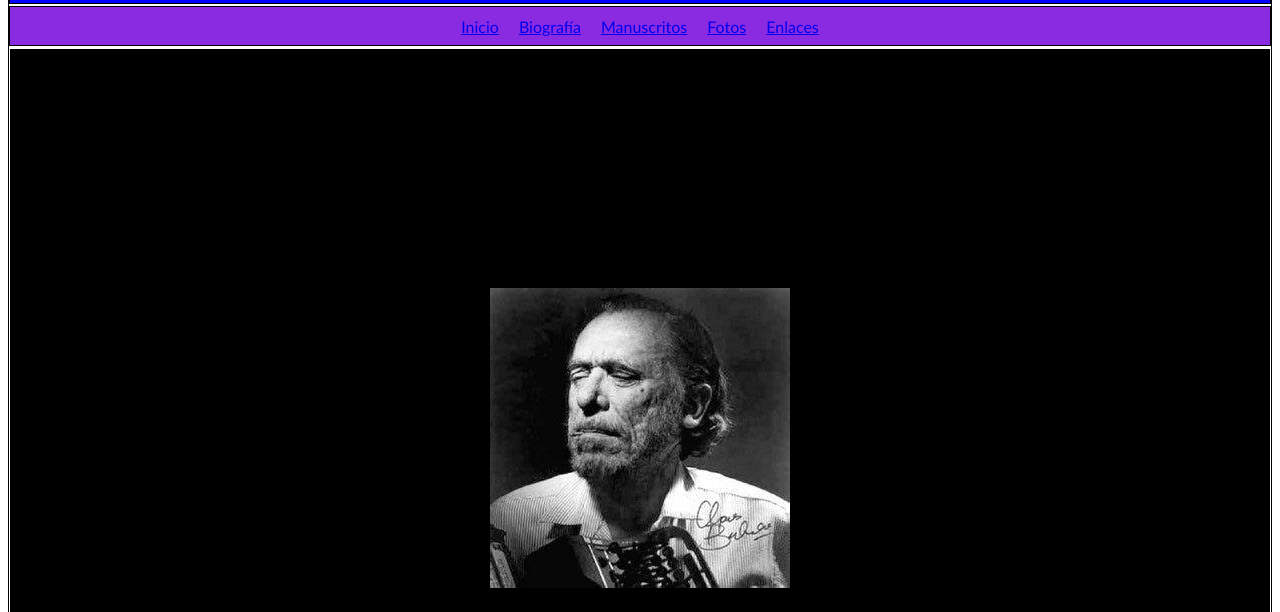
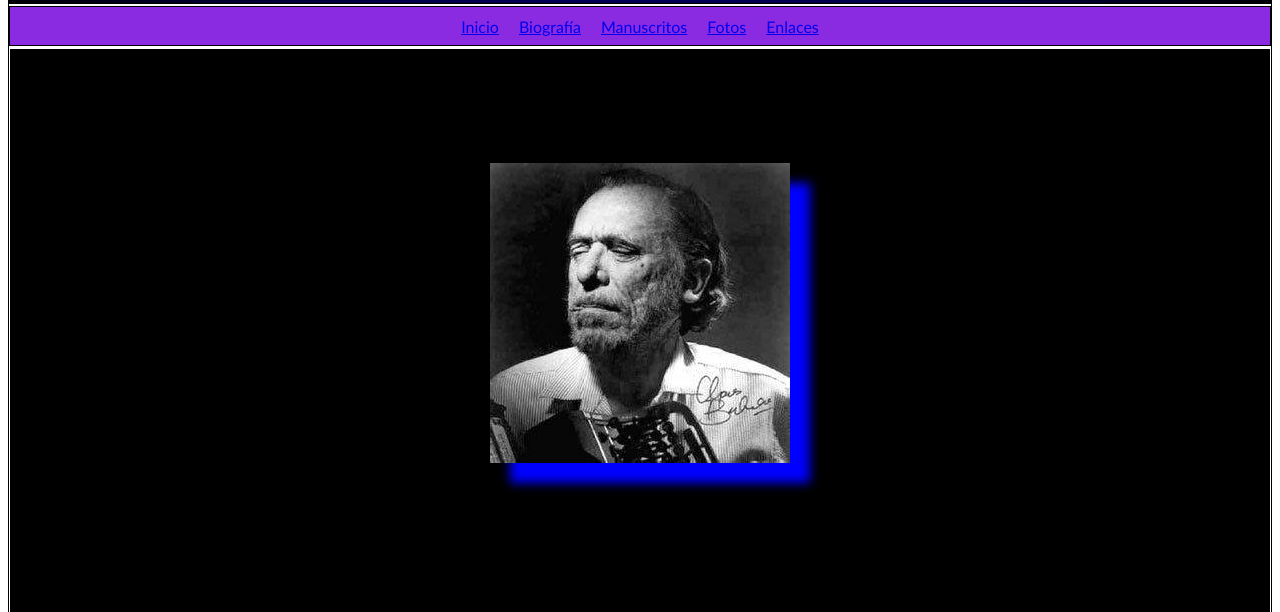
Before and after one commit to nicolasfossati/IdeaFossati, a plain HTML site: page pages/index.html in a window 1280 px wide. Shown: the part 75-687 px from the top of the page. Drawn offline with Linux system fonts and the light colour scheme.

Commit message:
Agregué gradientes al main y shadow a la foto Inicio

```diff
--- a/styles.css
+++ b/styles.css
@@ -74,7 +74,7 @@
     font-family:'Gill Sans', 'Gill Sans MT', Calibri, 'Trebuchet MS', sans-serif;
     justify-content: stretch;
     color: white;
-    background-color: blue;
+    background: radial-gradient(blue, black);
     border: 1px solid black;
     align-items: center;
     font-size: 1.5rem;
@@ -158,28 +158,36 @@ color: white;
     grid-area: contenido;
     margin: 0;
     padding: 0;
-    box-sizing: border-box;
+
     color: white;
     justify-content: left;
     border: 1px solid white;
     background-color: black;
     text-align: center;
     align-items: center;
-    justify-items: center;
+    justify-items:center;
     align-content: center;
-    top: 15px;
+    margin-top: 0%;
     left: 15px;
 }
 
 .contenido img{
+    display: flex;
+    justify-items:start;
+    align-items: stretch;
+    justify-content:start;
+    align-content:stretch;
+    padding: 0;
+    margin-bottom: 250px;
+    box-shadow: 20px 20px 10px blue;
+}
 
-    justify-items: center;
-    align-items: center;
-    justify-content: center;
-    align-content: center;
-    padding: 10px;
+.contenido nav ul{
+    list-style: none;
+    margin: 0;
+    padding: 0;
+}
 
-}
 .footer{
     display: flex;
     box-sizing: border-box;
```
